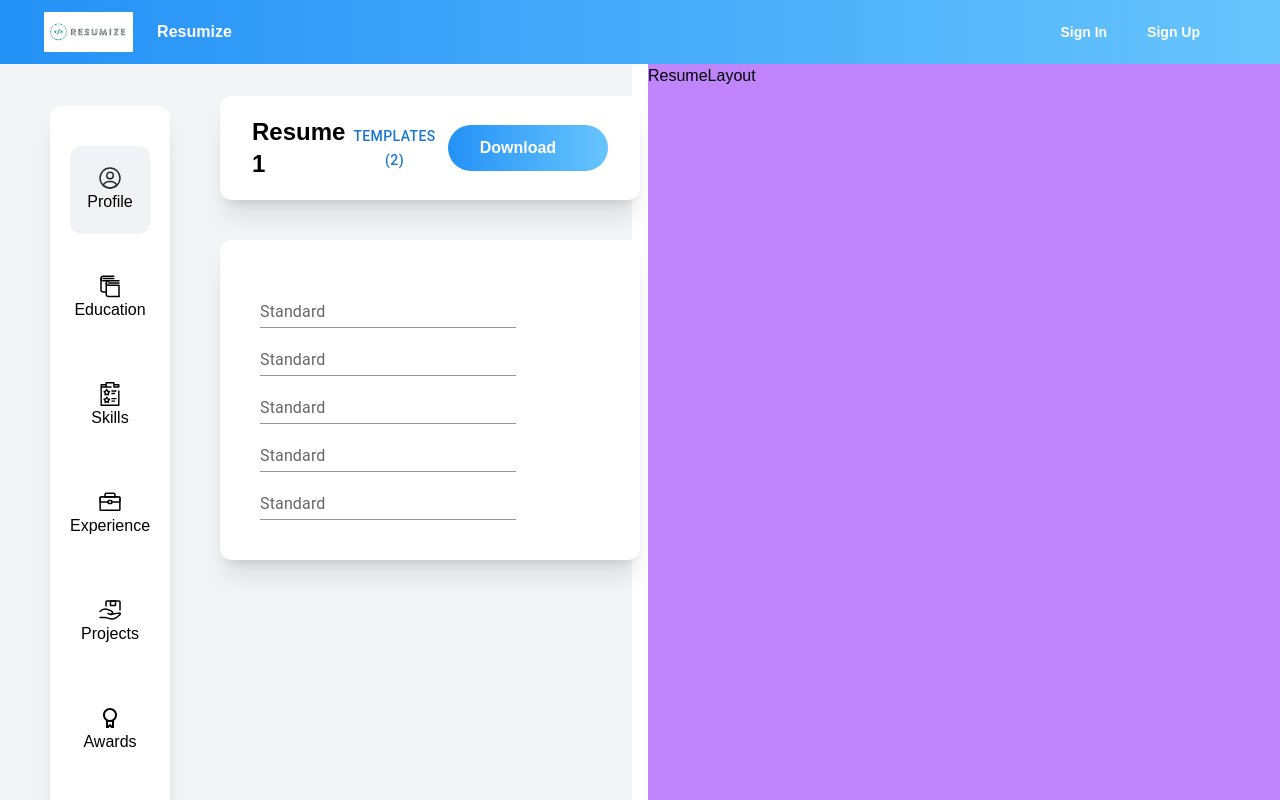
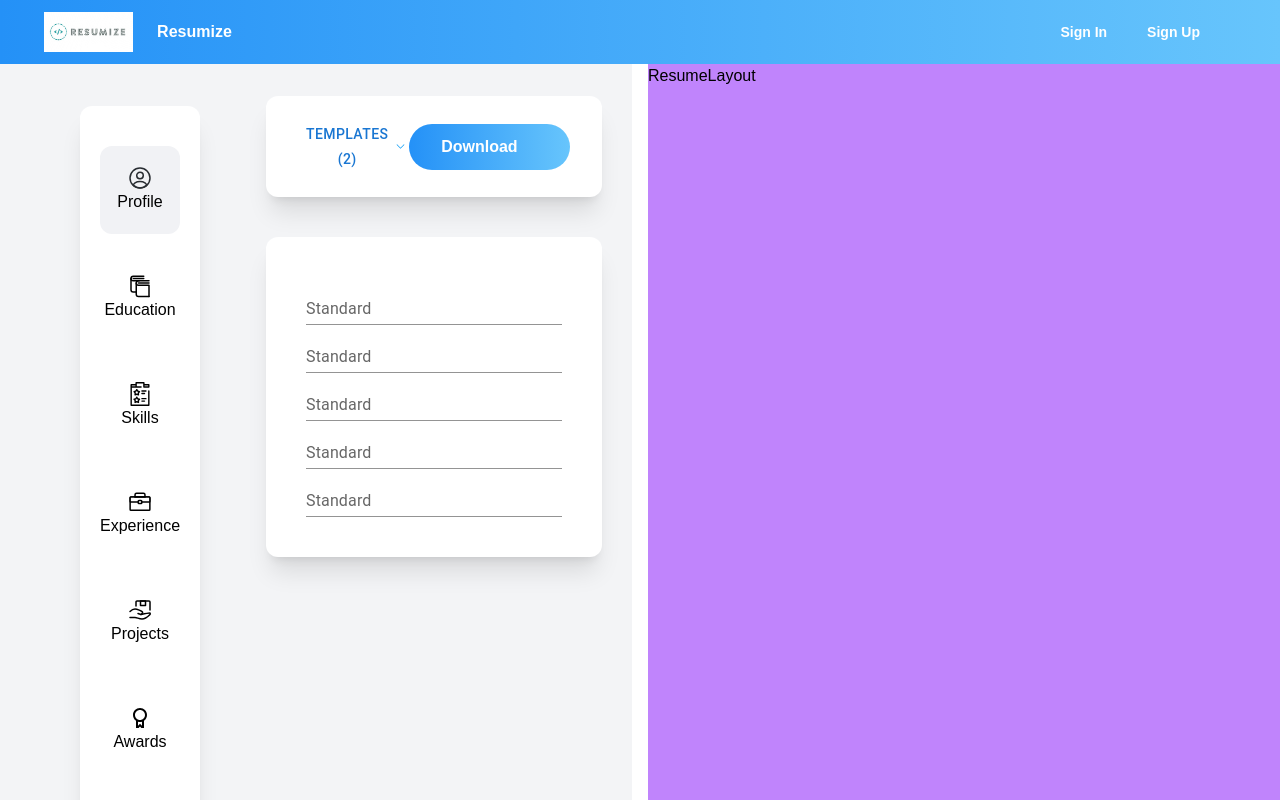
Before and after one commit to abhishekrathi16/resume-builder, a Next.js app: page /builder in a window 1280 px wide. Shown: the top 800 px of the page. Built offline with nearby package versions, Linux system fonts and the light colour scheme.

Commit message:
styling issues fix

```diff
--- a/components/modules/builder/editor/EditorLayout.tsx
+++ b/components/modules/builder/editor/EditorLayout.tsx
@@ -10,11 +10,11 @@ const EditorLayout = () => {
     setClickedId(id);
   }
   return (
-    <div className=" bg-[#f3f4f6] flex flex-row">
-      <div className="">
+    <div className=" bg-[#f3f4f6] grid_layout">
+      <div className="grid_layout_item1">
         <Sidebar onChange={handleChange} id={clickedId}/>
       </div>
-      <div className="mt-[32px]">
+      <div className="mt-[32px] grid_layout_item2">
         <Header />
         <FormSection id={clickedId}/>
       </div>
--- a/components/modules/builder/editor/components/Header.tsx
+++ b/components/modules/builder/editor/components/Header.tsx
@@ -11,7 +11,6 @@ const TOTAL_TEMPLATES_AVAILABLE = Object.keys(AVAILABLE_TEMPLATES).length;
 const Header = () => {
   return (
     <div className="bg-white p-[20px] px-[32px] rounded-xl shadow-xl flex flex-row justify-between items-center">
-      <div className="title font-extrabold text-2xl">Resume 1</div>
       <NavBarMenu>
         <NavMenuItem
           caption={`Templates (${TOTAL_TEMPLATES_AVAILABLE})`}
--- a/helpers/constants/index.ts
+++ b/helpers/constants/index.ts
@@ -29,7 +29,6 @@ export const AVAILABLE_TEMPLATES: ITemplate = {
   modern: {
     id: "modern",
     name: "Modern Resume",
-    // thumbnail: "../../../../../../../assets/templates/modern.png",
     thumbnail: "/templates/modern.png",
     component: dynamic(() => import("../../templates/modern/ModernTemplate"), {
       ssr: false,
@@ -38,7 +37,6 @@ export const AVAILABLE_TEMPLATES: ITemplate = {
   professional: {
     id: "professional",
     name: "Professional Resume",
-    // thumbnail: "../../../../../../../assets/templates/professional.png",
     thumbnail: "/templates/professional.png",
     component: dynamic(
       () => import("../../templates/professional/ProfessionalTemplate"),
--- a/styles/globals.css
+++ b/styles/globals.css
@@ -35,3 +35,16 @@ button.rec-dot:focus {
 ::-webkit-scrollbar{
   display: none;
 }
+
+.grid_layout{
+  display: grid;
+  grid-template-columns: 0.5fr 2fr 4fr 0.5fr ;
+  gap: 1rem;
+}
+
+.grid_layout_item1{
+  grid-column: 2/3;
+}
+.grid_layout_item2{
+  grid-column: 3/4;
+}
```
